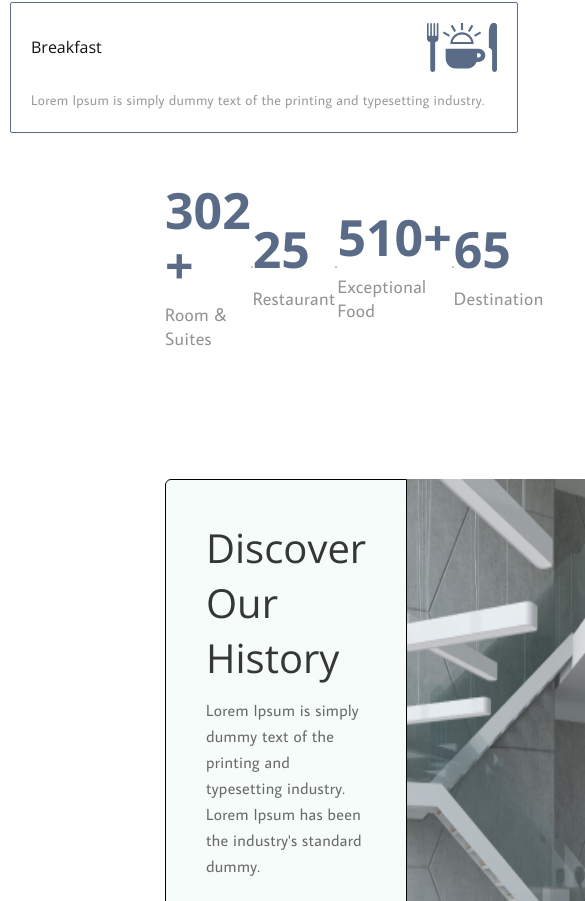
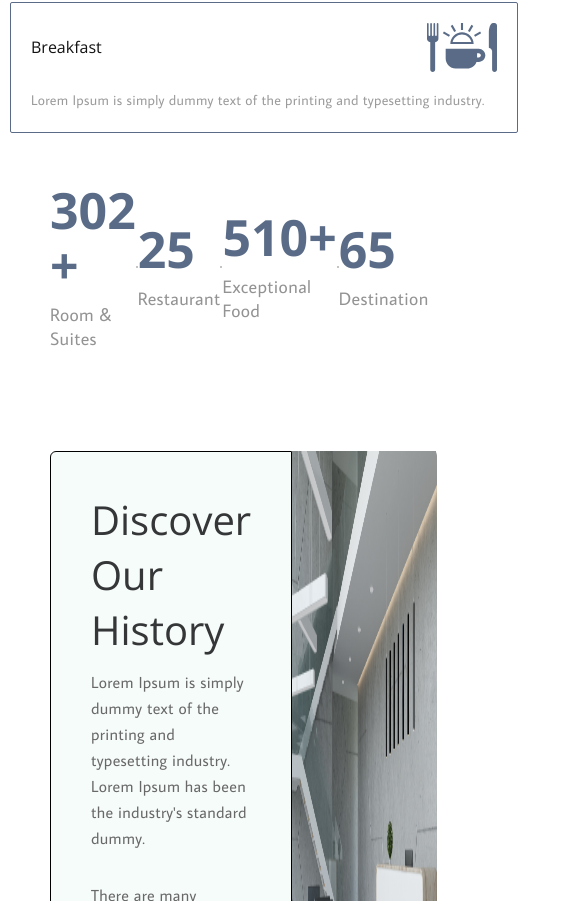
Before and after one commit to SHAKXRUZ/HOTEL, a React (Create React App) app: page / in a window 390 px wide. Shown: the part 4063-4964 px from the top of the page, 585 px wide, since content can reach past the window. Built offline with nearby package versions, Linux system fonts and the light colour scheme.

Commit message:
history media code commit

```diff
--- a/src/components/history/History.css
+++ b/src/components/history/History.css
@@ -115,3 +115,44 @@
         padding: 40px;
     }
 }
+
+@media only screen and (max-width:1300px) {
+    .history_images {
+        max-width: 400px;
+    }
+}
+
+@media only screen and (max-width:1200px) {
+    .history {
+        margin: 0 auto 50px auto;
+    }
+
+    .history_container {
+        padding: 0px 50px;
+    }
+
+    .history_titles {
+        margin-bottom: 100px;
+    }
+
+    .history_images {
+        max-width: 50%;
+    }
+}
+@media only screen and (max-width:1000px) {
+    .history {
+        margin: 0 auto 50px auto;
+    }
+
+    .history_container {
+        padding: 0px 50px;
+    }
+
+    .history_titles {
+        margin-bottom: 100px;
+    }
+
+    .history_images {
+        max-width: 50%;
+    }
+}
```
